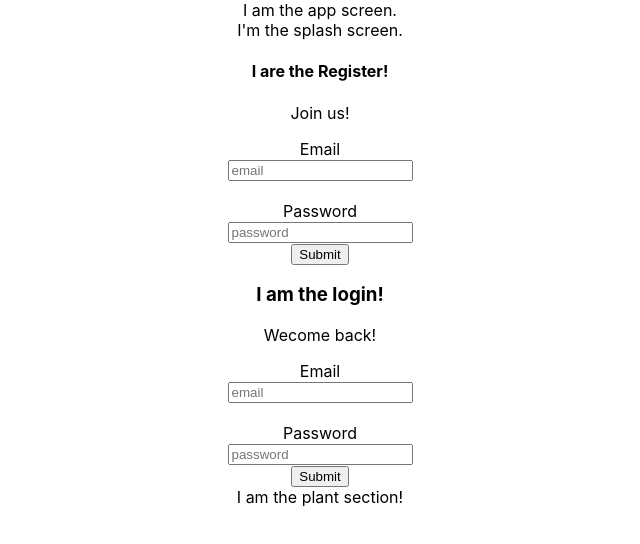
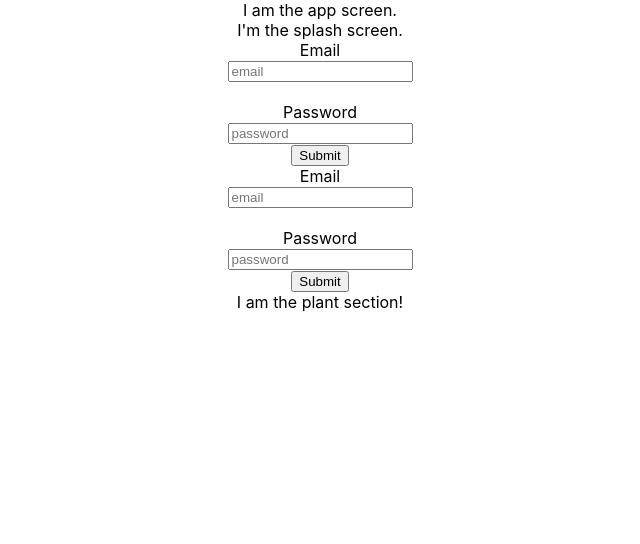
Before and after one commit to dsilverfox/GardenClient, a React (Create React App) app: page / in a window 1280 px wide. Shown: the top 544 px of the page, without its empty margins (320-960 px from the left). Built offline with nearby package versions, Linux system fonts and the light colour scheme.

Commit message:
handleSubmit will not fire.

```diff
--- a/src/components/Splash/Auth/Auth.js
+++ b/src/components/Splash/Auth/Auth.js
@@ -1,17 +1,20 @@
-import React from 'react';
+import React, {useState} from 'react';
 import { Container, Row, Col } from 'reactstrap';
 import Register from './Register/Register';
 import Login from './Login/Login';
 
 const Auth = (props) => {
+    const [email, setEmail] = useState('');
+    const [password, setPassword] = useState('');
+
     return (
         <Container className='auth-container'>
             <Row>
                 <Col md='6'>
-                    <Register updateToken={props.updateToken}  />
+                    <Register updateToken={props.updateToken} email={email} setEmail={setEmail} password={password} setPassword={setPassword}  />
                 </Col>
                 <Col md='6' className='login-col'>
-                    <Login updateToken={props.updateToken} />
+                    <Login updateToken={props.updateToken} email={email} setEmail={setEmail} password={password} setPassword={setPassword}/>
                 </Col>
             </Row>
         </Container>
--- a/src/components/Splash/Auth/Login/Login.js
+++ b/src/components/Splash/Auth/Login/Login.js
@@ -1,19 +1,31 @@
-import React, { useState } from 'react';
+import React from 'react';
 import './Login.css';
+import { Form, Label, Input, Button } from 'reactstrap';
 
 const Login = props => {
+    const handleSubmit = (event) => {
+        event.preventDefault();
+        fetch("http://localhost:3000/user/login", {
+            method: "POST",
+            body: JSON.stringify({ user: { email: props.email, password: props.password }, }),
+            headers: new Headers({
+                "Content-Type": "application/json",
+            }),
+        })
+            .then((response) => response.json())
+            .then((data) => {
+                props.updateToken(data.sessionToken);
+            });
+    };
+
     return (
         <div>
-            <div className="loginHeader">
-                <h3>I am the login!</h3>
-                <p> Wecome back!</p>
-            </div>
-            <div className="loginInputs">
+            <Form onSubmit={handleSubmit}>
                 <div>
-                    <label htmlFor="email">Email</label>
+                    <Label htmlFor="emailInput">Email</Label>
                     <br />
-                    <input
-                        id="email"
+                    <Input
+                        id="emailInput"
                         type="email"
                         placeholder="email"
                         onChange={(e) => props.setEmail(e.target.value)}
@@ -22,9 +34,9 @@ const Login = props => {
                 </div>
                 <br />
                 <div>
-                    <label htmlFor="passwordInput">Password</label>
+                    <Label htmlFor="passwordInput">Password</Label>
                     <br />
-                    <input
+                    <Input
                         id="passwordInput"
                         type="password"
                         placeholder="password"
@@ -32,12 +44,12 @@ const Login = props => {
                         value={props.password}
                     />
                 </div>
-            </div>
+            </Form>
             <div className="formControls">
-                <button type="submit">Submit</button>
+                <Button type="submit" onClick={handleSubmit}>Submit</Button>
             </div>
         </div>
     );
-}
+};
 
 export default Login;
--- a/src/components/Splash/Auth/Register/Register.js
+++ b/src/components/Splash/Auth/Register/Register.js
@@ -1,18 +1,30 @@
 import React from "react";
 import "./Register.css";
+import {Form, Label, Input, Button} from 'reactstrap';
 
-const Signup = (props) => {
+const Register = props => {
+    const handleSubmit = (event) => {
+        event.preventDefault();
+        fetch("http://localhost:3000/user/register", {
+            method: "POST",
+            body: JSON.stringify({ user: { email: props.email, password: props.password }, }),
+            headers: new Headers({
+                "Content-Type": "application/json",
+            }),
+        })
+            .then((response) => response.json())
+            .then((data) => {
+                props.updateToken(data.sessionToken);
+            });
+    };
+
     return (
         <div>
-            <div className="loginHeader">
-                <h4>I are the Register!</h4>
-                <p>Join us!</p>
-            </div>
-            <div className="loginInputs">
+            <Form onSubmit={handleSubmit}>
                 <div>
-                    <label htmlFor="emailInput">Email</label>
+                    <Label htmlFor="emailInput">Email</Label>
                     <br />
-                    <input
+                    <Input
                         id="emailInput"
                         type="email"
                         placeholder="email"
@@ -22,9 +34,9 @@ const Signup = (props) => {
                 </div>
                 <br />
                 <div>
-                    <label htmlFor="passwordInput">Password</label>
+                    <Label htmlFor="passwordInput">Password</Label>
                     <br />
-                    <input
+                    <Input
                         id="passwordInput"
                         type="password"
                         placeholder="password"
@@ -32,12 +44,12 @@ const Signup = (props) => {
                         value={props.password}
                     />
                 </div>
-            </div>
+              </Form>
             <div className="formControls">
-                <button type="submit">Submit</button>
+                <Button type="submit">Submit</Button>
             </div>
         </div>
     );
 };
 
-export default Signup;
+export default Register;
--- a/src/components/Splash/Splash.js
+++ b/src/components/Splash/Splash.js
@@ -4,13 +4,12 @@ import Auth from './Auth/Auth';
 import Plant from './Plant/Plant';
 
 function Splash() {
-    const [email, setEmail] = useState('');
-    const [password, setPassword] = useState('');
+
 
     return (
         <div>
             I'm the splash screen.
-            <Auth email = {email} setEmail= {setEmail} password = {password} setPassword = {setPassword}/>
+            <Auth />
             <Plant/>
         </div>
     )
```
